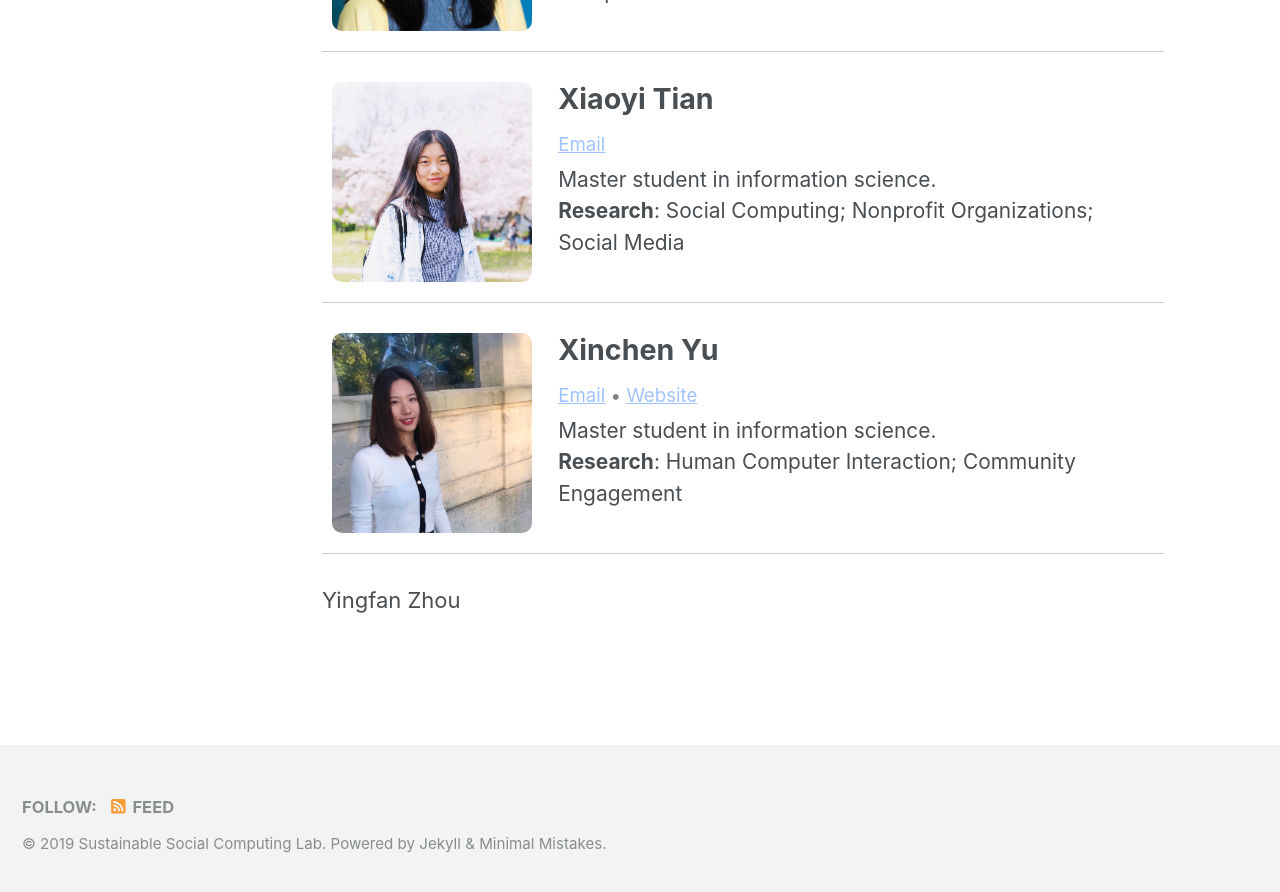
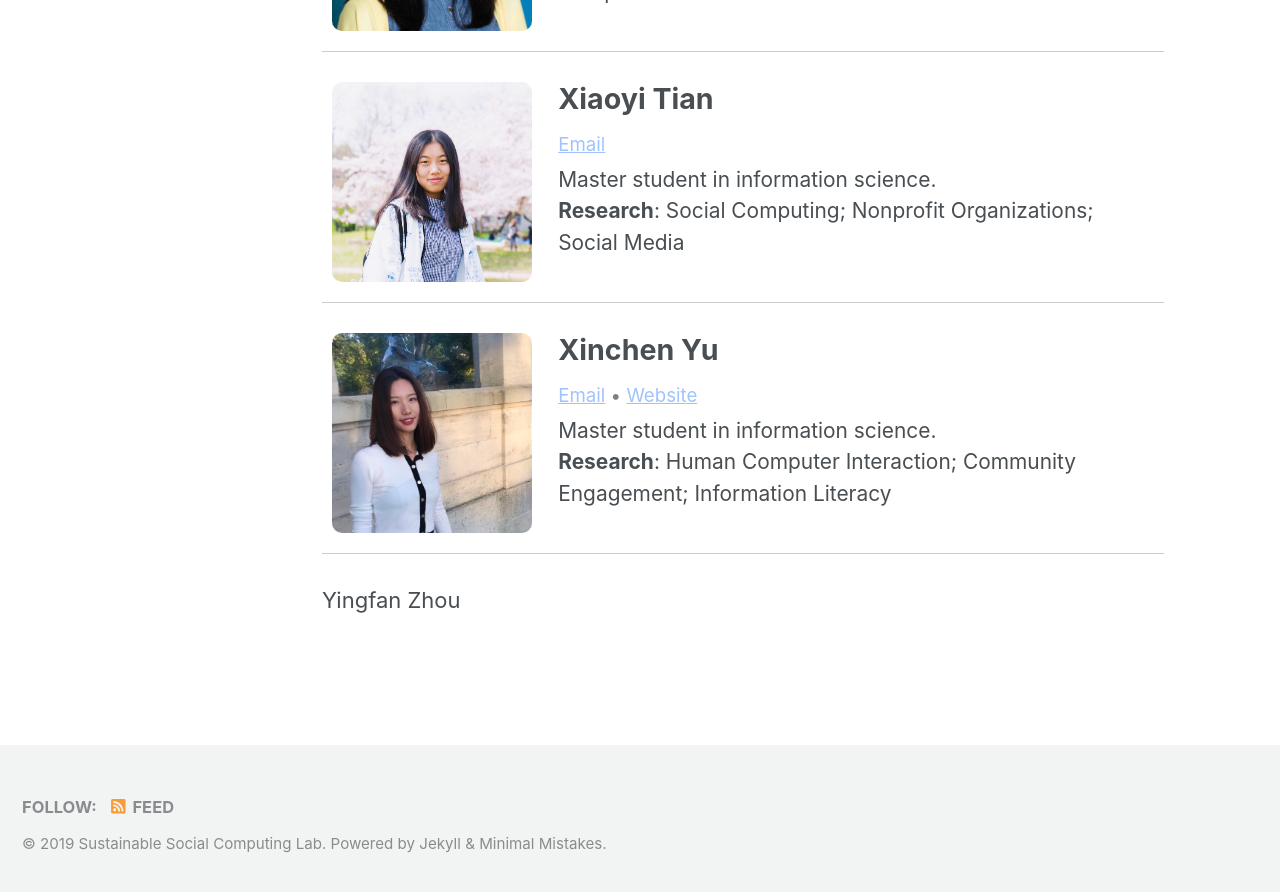
Before and after one commit to SSC-Pitt/SSC-Pitt.github.io, a Jekyll site: the page built from _pages/people.md, in a window 1280 px wide and 900 px high, scrolled down 667 px. Shown: the top 892 px of the window. Built offline with Jekyll 4.4.1, drawn with Linux system fonts in a browser that asks for light colours; cached includes are drawn as plain includes; nearby versions of some CDN libraries; our own code applies the rules of GitHub Pages for plain Markdown files.

Commit message:
Update people.md

```diff
--- a/_pages/people.md
+++ b/_pages/people.md
@@ -88,7 +88,7 @@ permalink: /people.html
       <a href="https://sites.google.com/view/xinchen-yu/">Website</a>
      </p>
     <p class="info">Master student in information science.</p>
-    <p class="research"><b>Research</b>: Human Computer Interaction; Community Engagement </p>
+    <p class="research"><b>Research</b>: Human Computer Interaction; Community Engagement; Information Literacy </p>
   </div>
 </div>
 
```
